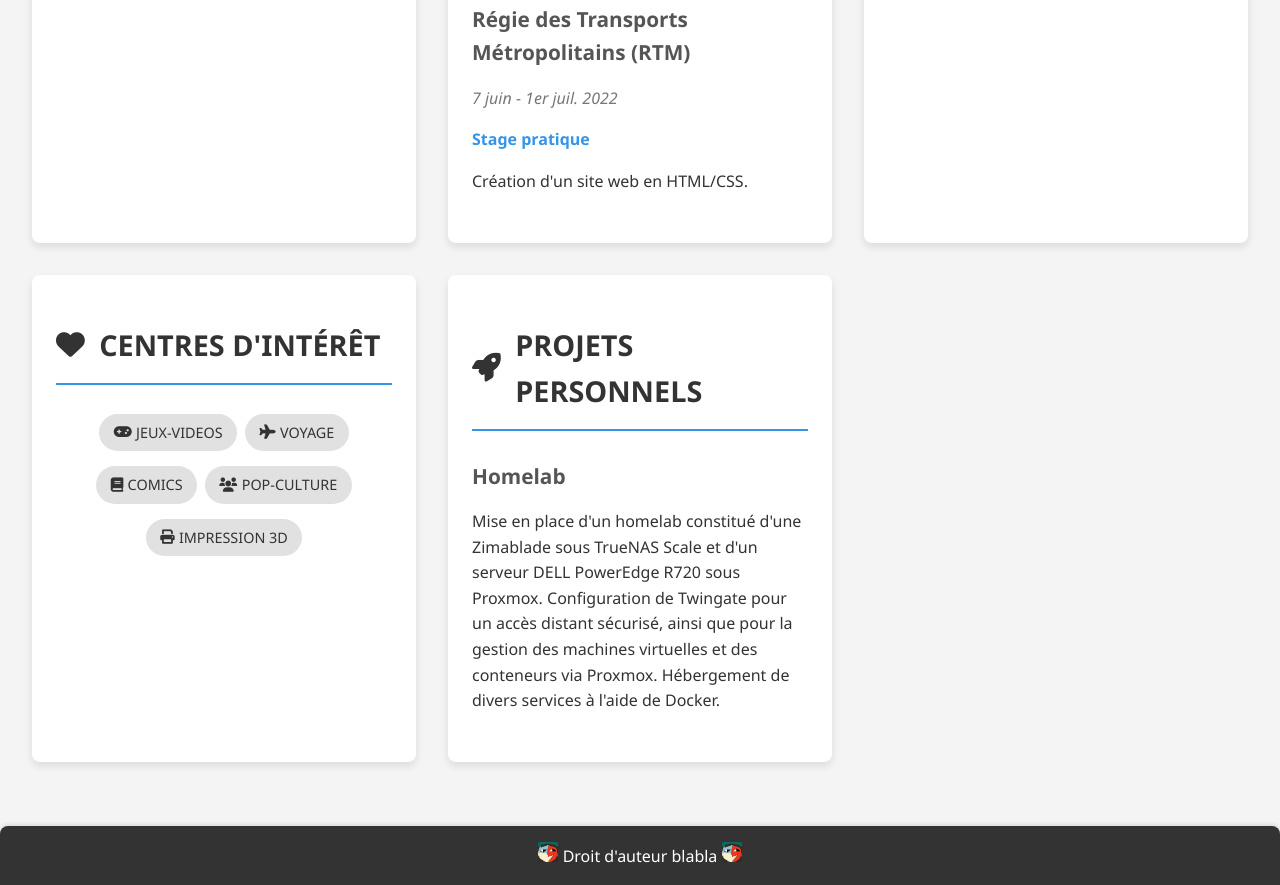
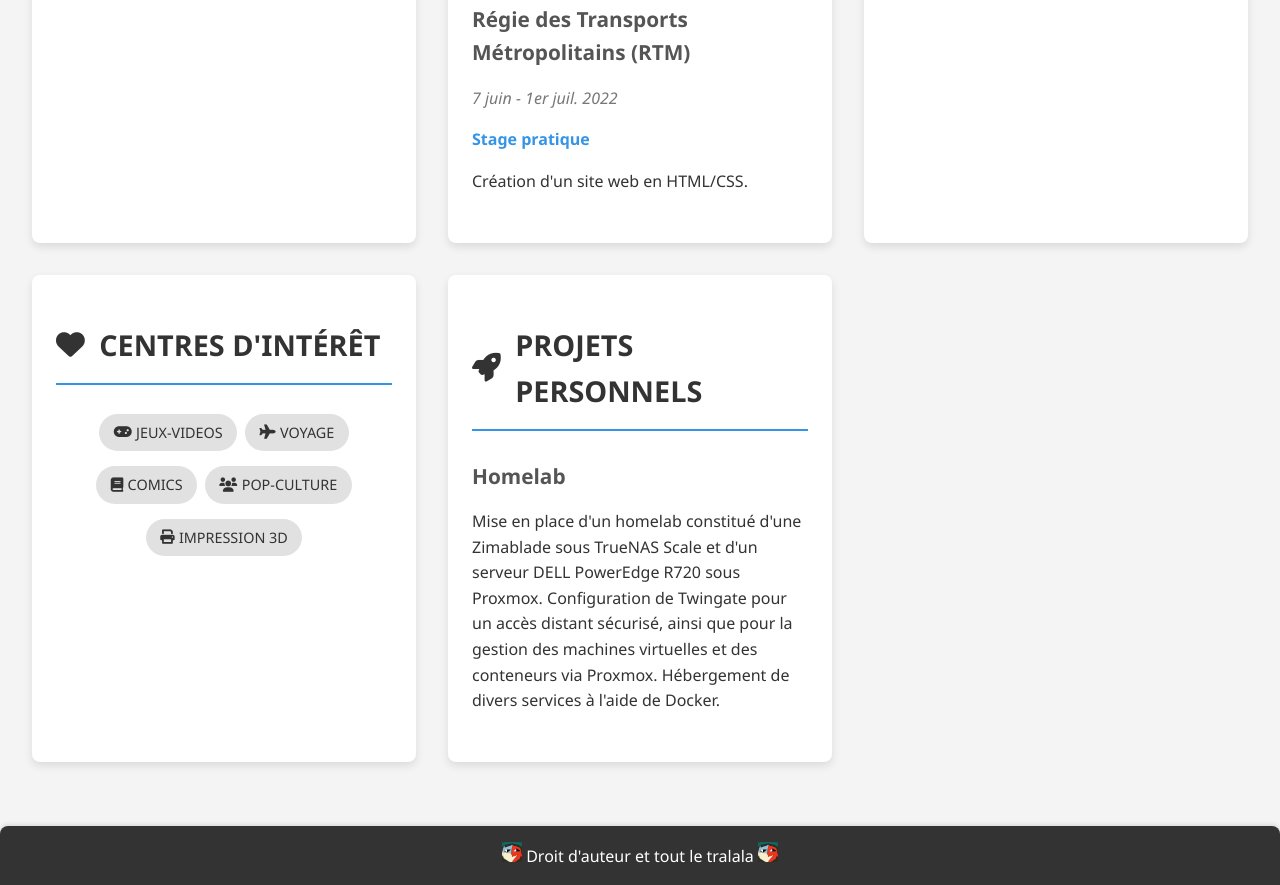
Before and after one commit to Ge0mtech/Portfolio, a plain HTML site: page index.html in a window 1280 px wide. Shown: the part 1582-2467 px from the top of the page. Drawn offline with Linux system fonts and the light colour scheme.

Commit message:
Small fix

```diff
--- a/index.html
+++ b/index.html
@@ -143,7 +143,7 @@
   </main>
 
   <footer>
-    <img src="./img/Ena_talk.gif" width="20" height="20" alt="Animated icon"> Droit d'auteur blabla <img src="./img/Ena_talk.gif" width="20" height="20" alt="Animated icon">
+    <img src="./img/Ena_talk.gif" width="20" height="20" alt="Animated icon" > Droit d'auteur et tout le tralala <img src="./img/Ena_talk.gif" width="20" height="20" alt="Animated icon">
   </footer>
 </body>
 </html>
```
